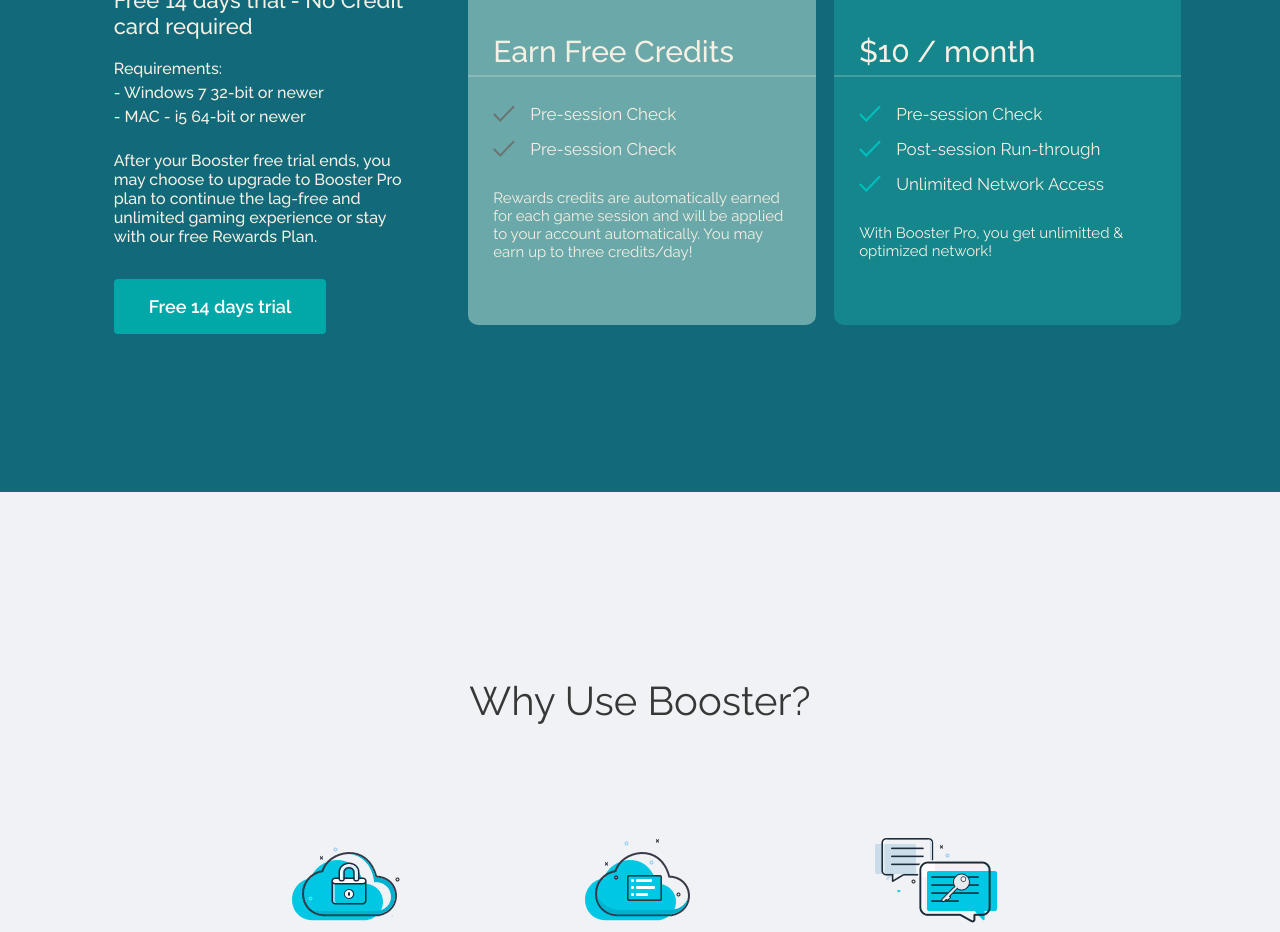
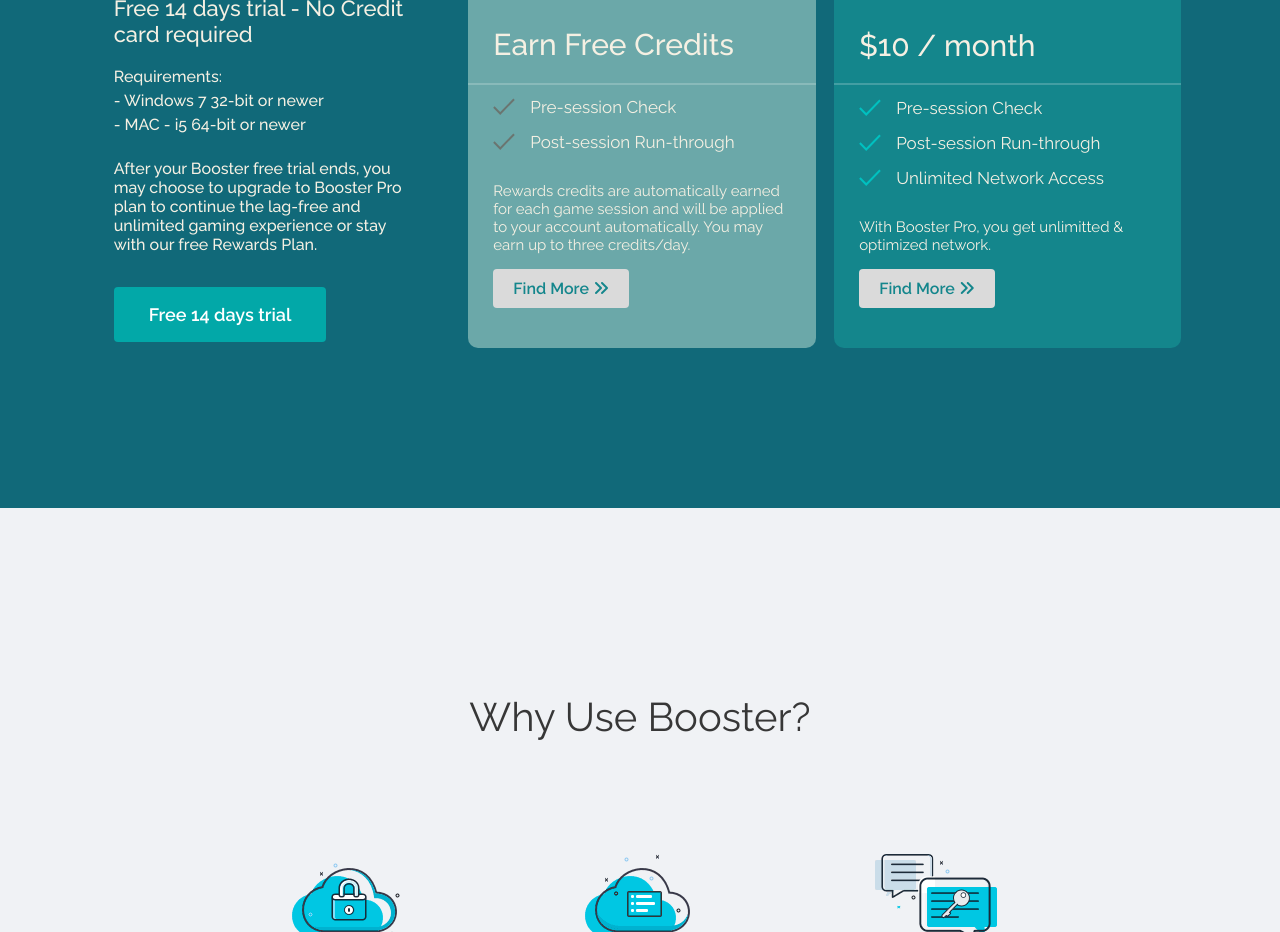
Before and after one commit to Gimorhee/Booster, a React (Create React App) app: page / in a window 1280 px wide. Shown: the part 2220-3152 px from the top of the page. Built offline with nearby package versions, Linux system fonts and the light colour scheme.

Commit message:
Minor edits

```diff
--- a/src/App.js
+++ b/src/App.js
@@ -26,7 +26,7 @@
 
   setTimeout(() => {
     setLoading(false);
-  }, 2500);
+  }, 0);
 
   return (
     <Router>
--- a/src/components/Overview/Overview3.js
+++ b/src/components/Overview/Overview3.js
@@ -69,13 +69,18 @@
             </div>
             <div className="Plan-Option">
               <img src={check} alt="" className="Rewards-Check" />
-              <p>Pre-session Check</p>
+              <p>Post-session Run-through</p>
             </div>
             <span>
               Rewards credits are automatically earned for each game session and
               will be applied to your account automatically. You may earn up to
-              three credits/day!
+              three credits/day.
             </span>
+            <div className="Plan-Link">
+              <Link className="Plan-Button" to="pricing">
+                Find More <i class="fas fa-angle-double-right"></i>
+              </Link>
+            </div>
           </div>
         </animated.div>
         <animated.div style={proProps} className="Overview3-Plan-Card Pro-Plan">
@@ -100,8 +105,13 @@
               <p>Unlimited Network Access</p>
             </div>
             <span>
-              With Booster Pro, you get unlimitted & optimized network!
+              With Booster Pro, you get unlimitted & optimized network.
             </span>
+            <div className="Plan-Link">
+              <Link className="Plan-Button" to="pricing">
+                Find More <i class="fas fa-angle-double-right"></i>
+              </Link>
+            </div>
           </div>
         </animated.div>
       </div>
--- a/src/styles/Overview/Overview.css
+++ b/src/styles/Overview/Overview.css
@@ -356,6 +356,29 @@
 .Overview-Container .Overview3 .Overview3-Plan-Card .Plan-Options span {
   font-size: 15px;
   margin-top: 15px;
+}
+
+.Overview-Container .Overview3 .Overview3-Plan-Card .Plan-Options .Plan-Link {
+  margin-top: 25px;
+}
+
+.Overview-Container .Overview3 .Overview3-Plan-Card .Plan-Options .Plan-Link .Plan-Button {
+  color: #14868c;
+  text-decoration: none;
+  background: #dadada;
+  padding: 10px 20px;
+  border-radius: 4px;
+  font-weight: 600;
+}
+
+.Overview-Container .Overview3 .Overview3-Plan-Card .Plan-Options .Plan-Link .Plan-Button i {
+  -webkit-transition: 0.35s ease-in-out all;
+  transition: 0.35s ease-in-out all;
+}
+
+.Overview-Container .Overview3 .Overview3-Plan-Card .Plan-Options .Plan-Link:hover i {
+  -webkit-transform: translateX(6px);
+          transform: translateX(6px);
 }
 
 .Overview-Container .Overview3 .Rewards-Plan {
--- a/src/styles/Overview/Overview.scss
+++ b/src/styles/Overview/Overview.scss
@@ -312,6 +312,28 @@
         span {
           font-size: 15px;
           margin-top: 15px;
+        }
+
+        .Plan-Link {
+          margin-top: 25px;
+          .Plan-Button {
+            color: #14868c;
+            text-decoration: none;
+            background: #dadada;
+            padding: 10px 20px;
+            border-radius: 4px;
+            font-weight: 600;
+
+            i {
+              transition: 0.35s ease-in-out all;
+            }
+          }
+
+          &:hover {
+            i {
+              transform: translateX(6px);
+            }
+          }
         }
       }
     }
```
Also changed, not shown: 1 other file (tests, documents, lock files or other folders).
